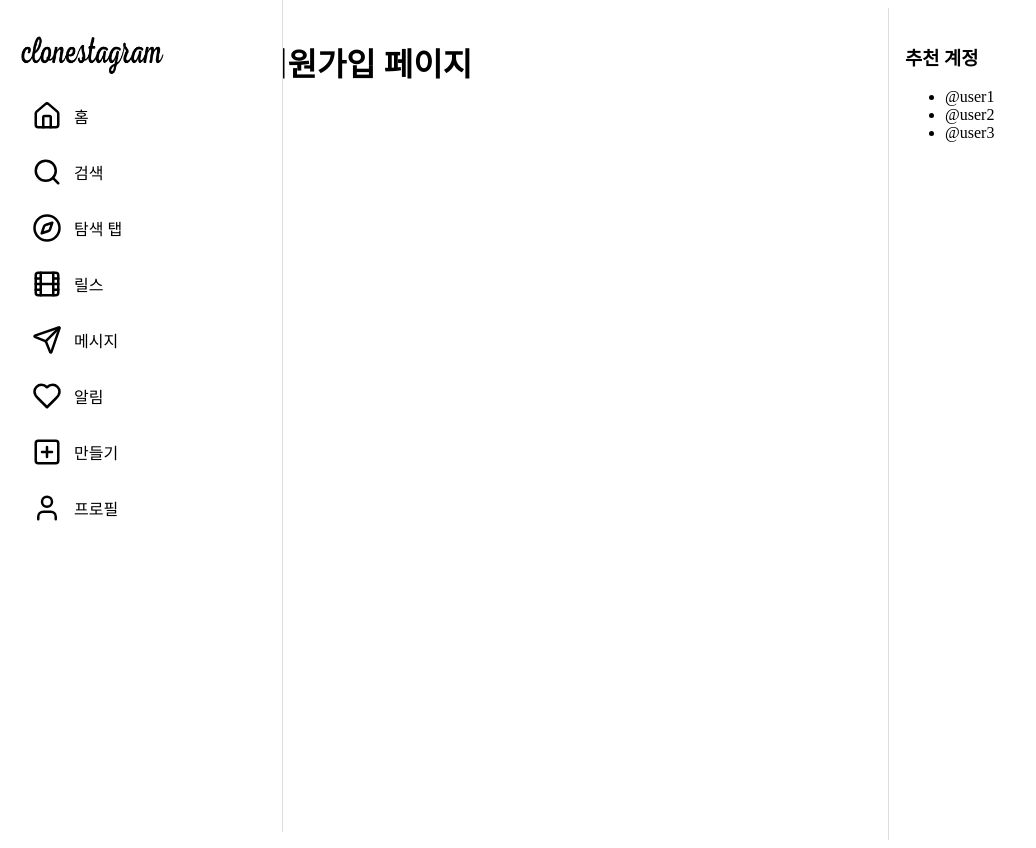
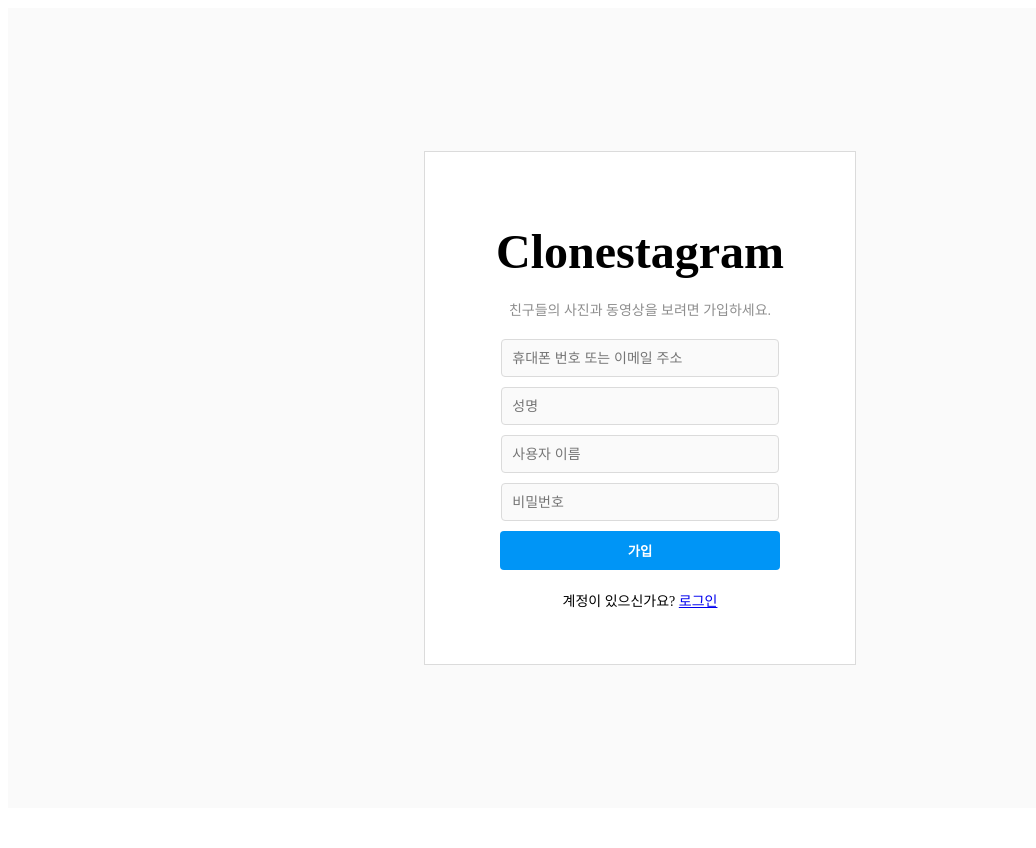
Before and after one commit to Clonestagram/Clonestagram-front, a React (Vite) app in the folder clonestagram/: page /signup in a window 1280 px wide. Shown: the whole page, without its empty margins (0-1036 px from the left). After the commit the page ends 816 px from the top, so only its background shows below. Built offline with nearby package versions, Linux system fonts and the light colour scheme.

Commit message:
해시태그파싱및검색필터링

```diff
--- a/clonestagram/src/App.tsx
+++ b/clonestagram/src/App.tsx
@@ -47,7 +47,14 @@ const App: React.FC = () => {
   const hideRightbarRoutes = ["/profile/:username"];
 
   return (
+
+
+
     <Box display="flex" sx={{ overflowX: "hidden", width: "100vw" }}>
+
+      {/* <Routes>
+        <Route path="/login" element={<Login />} />
+      </Routes> */}
       {/* Sidebar */}
       <Box flex="0 0 auto" sx={{ paddingRight: "250px" }}>
         <Sidebar
@@ -56,6 +63,7 @@ const App: React.FC = () => {
           onToggleSearch={handleToggleSearch}
         />
       </Box>
+
 
       {/* Main Content */}
       <Box display="flex" flex="1 1 1000px" sx={{ height: "100%", overflow: "auto" }}>
@@ -67,15 +75,15 @@ const App: React.FC = () => {
             <Route path="/messages" element={<Messages />} />
             <Route path="/explore" element={<Explore />} />
             <Route path="/notifications" element={<Notifications />} />
-            <Route path="/login" element={<Login />} />
+            {/* <Route path="/login" element={<Login />} /> */}
             <Route path="/signup" element={<Signup />} />
-            <Route path="/hashtag/:tag" element={<HashtagPosts />} />
-            <Route path="*" element={<NotFound />} />
+            <Route path="/HashtagPosts/:tag" element={<HashtagPosts />} />
+            {/* <Route path="*" element={<NotFound />} /> */}
           </Routes>
         </Box>
 
         {/* Rightbar - 특정 페이지에서 숨기기 */}
-        {!location.pathname.startsWith("/profile") && showRightbar && (
+        {!location.pathname.startsWith("/profile")&& !location.pathname.startsWith("/HashtagPosts") && showRightbar && (
           <Box flex="0 0 400px">
             <Rightbar />
           </Box>
@@ -88,18 +96,31 @@ const App: React.FC = () => {
     sx={{
       position: "fixed",
       top: 0,
+      left: 0,
+      width: "100vw",
+      height: "100vh",
+      zIndex: 1500,
+      backgroundColor: "rgba(0, 0, 0, 0.0)",
+    }}
+    onClick={handleCloseSearch} // 바깥 클릭 시 닫힘
+  >
+    <Box
+      sx={{
+        position: "absolute",
+        top: 0,
         left: isCompact ? "90px" : "250px",
         width: "400px",
         height: "100vh",
         backgroundColor: "white",
         boxShadow: 3,
-            zIndex: 1500,
       }}
-          onClick={handleCloseSearch}
+      onClick={(e) => e.stopPropagation()} // ❗️ 슬라이더 안 클릭은 닫힘 방지
     >
       <SearchSlider isOpen={isSearchOpen} onClose={handleCloseSearch} />
     </Box>
+  </Box>
 )}
+
 
       {/* Upload Modal */}
       {showUpload && (
--- /dev/null
+++ b/clonestagram/src/api/fetchPostbyHashtags.tsx
@@ -0,0 +1,19 @@
+export const fetchPostbyHashtags = async (tag :string) => {
+  try {
+    const response = await fetch(
+      `http://localhost:8080/search/tag?keyword=${encodeURIComponent(tag)}`
+    );
+    console.log("🚀 해시태그 검색 중...");
+    const data = await response.json();
+    const posts =data.content.content;
+    console.log("✅ 검색 결과:", data);
+
+
+
+
+    return posts;
+    } catch (error) {
+      console.error("❌ 해시태그 검색 실패:", error);
+      return null;
+    }
+  };
--- a/clonestagram/src/components/Sidebar.tsx
+++ b/clonestagram/src/components/Sidebar.tsx
@@ -10,6 +10,7 @@ import {
   Heart,
   PlusSquare,
   User,
+  Instagram
 } from 'lucide-react';
 
 interface SidebarProps {
@@ -26,6 +27,7 @@ const Sidebar: React.FC<SidebarProps> = ({ isCompact, onOpenUpload, onToggleSear
     padding: '13px 16px',
     color: 'black',
     textDecoration: 'none',
+    justifyContent: isCompact ? "center" : "flex-start"
   } as const;
 
   const sidebarStyle = {
@@ -36,19 +38,26 @@ const Sidebar: React.FC<SidebarProps> = ({ isCompact, onOpenUpload, onToggleSear
     backgroundColor: 'white',
     borderRight: '1px solid #ddd',
     zIndex: 1000,
-    width: isCompact ? '60px' : '250px',
+    width: isCompact ? '94px' : '250px',
+
   } as const;
 
   return (
-    <div style={sidebarStyle} className={isCompact ? "sidebar compact" : "sidebar"}>
+    <div style={sidebarStyle} className={isCompact ? "sidebar-compact" : "sidebar"}>
       <div>
-        <div>
-          <img
-            src="/clonestagram.png"
-            alt="logo"
-            style={{ width: '60%', padding: '12px 0', display: 'flex'}}
-          />
-        </div>
+       {/* 로고 */}
+       <Link to="/" style={{ ...itemStyle, padding: isCompact ? '37px 0': '20px 0' }}>
+          {isCompact ? (
+            <Instagram size={30} />
+          ) : (
+            <img
+              src="/clonestagram.png"
+              alt="logo"
+              style={{ width: '60%'}}
+            />
+          )}
+        </Link>
+
         <Link to="/" style={itemStyle}>
           <Home size={30} /> {!isCompact && '홈'}
         </Link>
--- a/clonestagram/src/main.tsx
+++ b/clonestagram/src/main.tsx
@@ -1,10 +1,11 @@
-// src/main.tsx
 import React from "react";
 import ReactDOM from "react-dom/client";
-import { BrowserRouter } from "react-router-dom";
+import { BrowserRouter, Route, Routes } from "react-router-dom";
 import { QueryClient, QueryClientProvider } from "@tanstack/react-query";
 import App from "./App";
 import "./styles/styles.css";
+import Login from "./pages/Login";
+import Signup from "./pages/Signup"; // ← 회원가입도 여기에 추가 가능
 
 const queryClient = new QueryClient();
 
@@ -12,7 +13,11 @@ ReactDOM.createRoot(document.getElementById("root")!).render(
   <React.StrictMode>
     <BrowserRouter>
       <QueryClientProvider client={queryClient}>
-        <App />
+        <Routes>
+          <Route path="/login" element={<Login />} />
+          <Route path="/signup" element={<Signup />} />
+          <Route path="/*" element={<App />} /> {/* App 내부에서 나머지 경로 라우팅 */}
+        </Routes>
       </QueryClientProvider>
     </BrowserRouter>
   </React.StrictMode>
--- a/clonestagram/src/pages/Login.tsx
+++ b/clonestagram/src/pages/Login.tsx
@@ -1,9 +1,70 @@
-import React from "react";
+import React, { useState } from "react";
+import "/src/styles/styles.css";
+import { Link, useNavigate } from "react-router-dom";
 
-export default function Login() {
+const Login: React.FC = () => {
+  const [form, setForm] = useState({
+    email: "",
+    fullName: "",
+    username: "",
+    password: "",
+  });
+
+  const navigate = useNavigate(); // 훅 사용
+
+  const handleSubmit = (e: React.FormEvent) => {
+    e.preventDefault();
+    console.log("회원가입 정보:", form);
+
+    // 로그인 로직 성공 시
+    navigate("/"); // 👉 App 내부 라우팅으로 이동
+  };
+
+  const handleChange = (e: React.ChangeEvent<HTMLInputElement>) => {
+    setForm({ ...form, [e.target.name]: e.target.value });
+  };
+
+
   return (
-    <div>
-      <h1>로그인 페이지</h1>
+    <div className="signup-wrapper">
+      <div className="signup-box">
+        <h1 className="signup-logo">Clonestagram</h1>
+        <form onSubmit={handleSubmit} className="signup-form">
+          <input
+            type="text"
+            name="email"
+            placeholder="전화번호, 사용자 이름 또는 이메일"
+            value={form.email}
+            onChange={handleChange}
+          />
+          <input
+            type="password"
+            name="password"
+            placeholder="비밀번호"
+            value={form.password}
+            onChange={handleChange}
+          />
+
+          <button type="submit" className="signup-btn">
+            로그인
+          </button>
+        </form>
+        <Link to="/findpwd" style={{
+          alignItems: 'center',
+          gap: '12px',
+          padding: '20px 16px',
+          fontSize: '14px',
+          color: 'black',
+          textDecoration: 'none'}} >
+            비밀번호를 잃으셨나요?
+        </Link>
+        <p className="signup-login-redirect">
+          계정이 없으신가요? <a href="/signup">가입하기</a>
+        </p>
+
+      </div>
     </div>
   );
-}
+};
+
+export default Login;
--- a/clonestagram/src/pages/Signup.tsx
+++ b/clonestagram/src/pages/Signup.tsx
@@ -1,9 +1,68 @@
-import React from "react";
+import React, { useState } from "react";
+import "/src/styles/styles.css";
 
-export default function Signup() {
+const Signup: React.FC = () => {
+  const [form, setForm] = useState({
+    email: "",
+    fullName: "",
+    username: "",
+    password: "",
+  });
+
+  const handleChange = (e: React.ChangeEvent<HTMLInputElement>) => {
+    setForm({ ...form, [e.target.name]: e.target.value });
+  };
+
+  const handleSubmit = (e: React.FormEvent) => {
+    e.preventDefault();
+    console.log("회원가입 정보:", form);
+    // 회원가입 API 요청 처리 추가 가능
+  };
+
   return (
-    <div>
-      <h1>회원가입 페이지</h1>
+    <div className="signup-wrapper">
+      <div className="signup-box">
+        <h1 className="signup-logo">Clonestagram</h1>
+        <p className="signup-subtext">친구들의 사진과 동영상을 보려면 가입하세요.</p>
+        <form onSubmit={handleSubmit} className="signup-form">
+          <input
+            type="text"
+            name="email"
+            placeholder="휴대폰 번호 또는 이메일 주소"
+            value={form.email}
+            onChange={handleChange}
+          />
+          <input
+            type="text"
+            name="fullName"
+            placeholder="성명"
+            value={form.fullName}
+            onChange={handleChange}
+          />
+          <input
+            type="text"
+            name="username"
+            placeholder="사용자 이름"
+            value={form.username}
+            onChange={handleChange}
+          />
+          <input
+            type="password"
+            name="password"
+            placeholder="비밀번호"
+            value={form.password}
+            onChange={handleChange}
+          />
+          <button type="submit" className="signup-btn">
+            가입
+          </button>
+        </form>
+        <p className="signup-login-redirect">
+          계정이 있으신가요? <a href="/login">로그인</a>
+        </p>
+      </div>
     </div>
   );
-}
+};
+
+export default Signup;
--- a/clonestagram/src/styles/styles.css
+++ b/clonestagram/src/styles/styles.css
@@ -495,3 +495,65 @@
   aspect-ratio: 3 / 4;
   overflow: hidden;
 }
+
+.signup-wrapper {
+  display: flex;
+  justify-content: center;
+  align-items: center;
+  height: 100vh;
+  background: #fafafa;
+}
+
+.signup-box {
+  width: 350px;
+  padding: 40px;
+  background: white;
+  border: 1px solid #dbdbdb;
+  text-align: center;
+}
+
+.signup-logo {
+  font-family: 'Billabong', cursive;
+  font-size: 48px;
+  margin-bottom: 20px;
+}
+
+.signup-subtext {
+  font-size: 14px;
+  color: #8e8e8e;
+  margin-bottom: 20px;
+}
+
+.signup-form input {
+  width: 73%;
+  margin-bottom: 10px;
+  padding: 10px;
+  background: #fafafa;
+  border: 1px solid #dbdbdb;
+  border-radius: 4px;
+  font-size: 14px;
+}
+
+.signup-btn {
+  width: 80%;
+  padding: 10px;
+  background-color: #0095f6;
+  color: white;
+  border: none;
+  border-radius: 4px;
+  font-weight: bold;
+  cursor: pointer;
+}
+
+.signup-btn:hover {
+  background-color: #1877f2;
+}
+
+.signup-login-redirect {
+  font-size: 14px;
+  margin-top: 20px;
+}
+
+/* .sidebar-compact {
+  width: 100%;
+} */
--- /dev/null
+++ b/clonestagram/src/utils/extractHashtags.tsx
@@ -0,0 +1,6 @@
+// utils/extractHashtags.ts
+export const extractHashtags = (caption: string): string[] => {
+    const hashtagRegex = /#([\p{L}\p{N}_]+)/gu; // 한글, 영문, 숫자, _ 포함
+    const matches = caption.match(hashtagRegex);
+    return matches ? matches.map(tag => tag.replace("#", "")) : [];
+  };
```
Also changed, not shown: clonestagram/src/components/Search.tsx (+88 -35 lines), clonestagram/src/handlers/imageUploadHandler.tsx (+25 -17 lines), clonestagram/src/pages/HashtagPosts.tsx (+26 -30 lines). Lines whose indentation alone changed are shown as unchanged.
